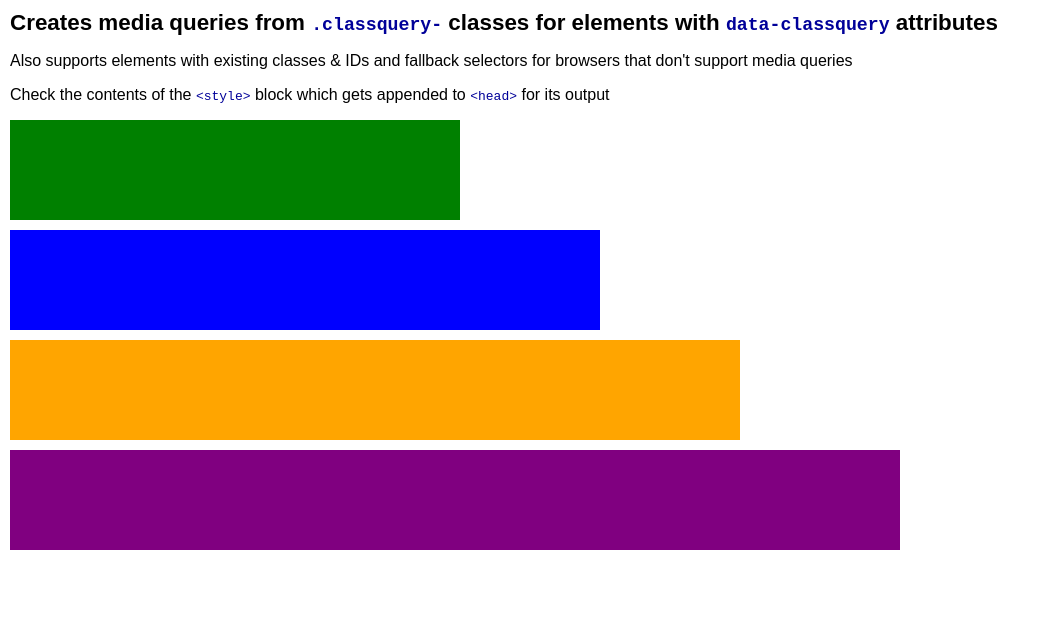
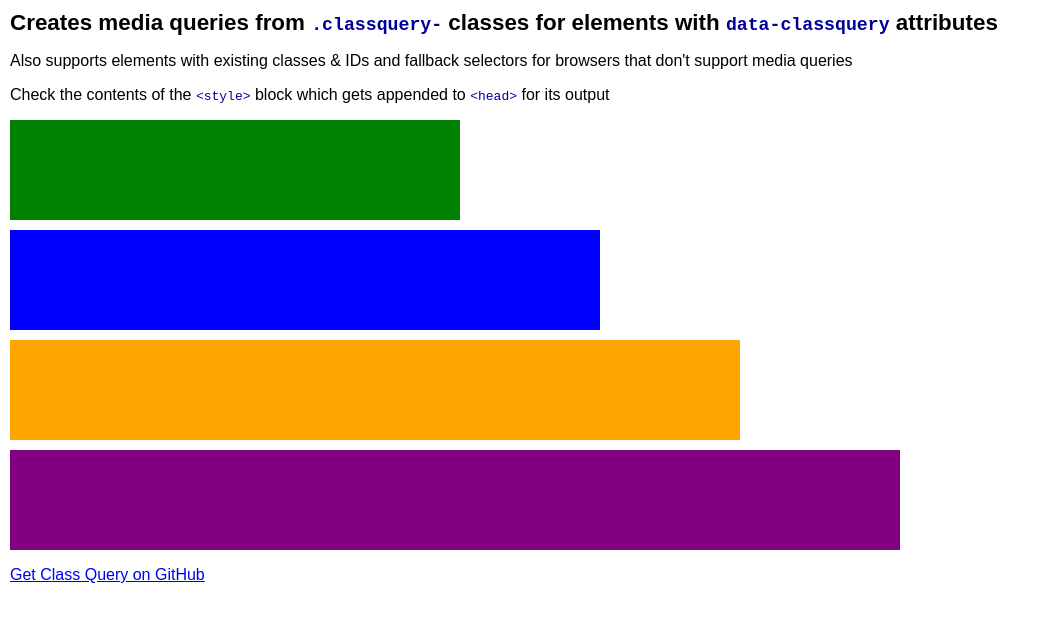
Before and after one commit to stowball/Class-Query, a plain HTML site: page index.html in a window 1280 px wide. Shown: the whole page, without its empty margins (0-1050 px from the left). Drawn offline with Linux system fonts and the light colour scheme.

Commit message:
Added link back to repo

```diff
--- a/index.html
+++ b/index.html
@@ -42,6 +42,8 @@
 	<div class="foo bar" data-classquery="(min-width: 460px), .classquery-w460; (min-width: 600px), .classquery-w600; (min-width: 740px), .classquery-w740"></div>
 	<div class="foo bar" id="baz" data-classquery="(min-width: 460px), .classquery-w460; (min-width: 600px), .classquery-w600; (min-width: 740px), .classquery-w740; (min-width: 900px), .classquery-w900"></div>
 
+	<p><a href="https://github.com/stowball/Class-Query">Get Class Query on GitHub</a></p>
+
 	<script src="class.query.min.js"></script>
 </body>
 
```
